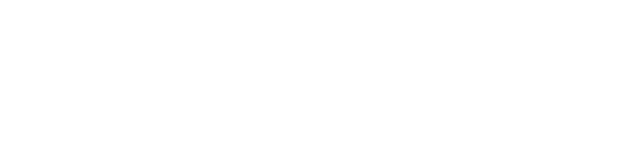
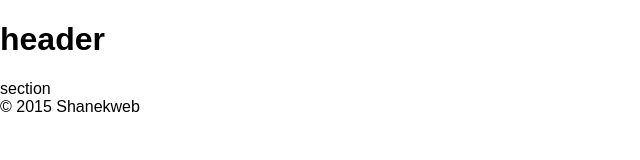
Before and after one commit to shanekweb/bed-breakfast, a plain HTML site: page index.html in a window 1280 px wide. Shown: the whole page, without its empty margins (0-640 px from the left). Drawn offline with nearby package versions, Linux system fonts and the light colour scheme.

Commit message:
viewport - fonts css

```diff
--- a/assets/css/main.css
+++ b/assets/css/main.css
@@ -0,0 +1,4 @@
+* {
+    margin: 0;
+    padding: 0;
+}
--- a/index.html
+++ b/index.html
@@ -3,23 +3,27 @@
 
     <head>
         <title></title>
+        <meta name="viewport" content="width=device-width, initial-scale=1">
         <link rel="stylesheet" type="text/css" href="assets/css/normalize.css">
         <link rel="stylesheet" type="text/css" href="assets/css/main.css">
     </head>
 
     <body>
+
         <header>
-
+            <h1>header</h1>
         </header>
 
         <section>
-
+            <p>section</p>
         </section>
 
         <footer>
+            <p>&copy; 2015 Shanekweb</p>
+        </footer>
 
-        </footer>
         <script src="https://ajax.googleapis.com/ajax/libs/jquery/2.1.4/jquery.min.js"></script>
+
     </body>
 
 </html>
```
Also changed, not shown: assets/css/fonts.css (added, +21 -0 lines).
